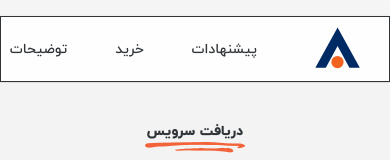
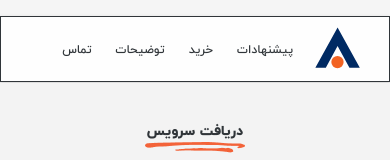
Before and after one commit to Alirezawmoradi/Namava-Task, a React (Vite) app: page / in a window 390 px wide. Shown: the top 160 px of the page. Built offline with nearby package versions, Linux system fonts and the light colour scheme.

Commit message:
top navigation responsive

```diff
--- a/src/components/header/top-navigation.jsx
+++ b/src/components/header/top-navigation.jsx
@@ -15,11 +15,11 @@ const menuItems = [
 ]
 export const TopNavigation = () => {
     return (
-        <ul className='flex gap-x-12 mr-12'>
+        <ul className='flex md:gap-x-12 md:mr-12 gap-x-6 mr-3'>
             {
                 menuItems.map((item) => {
                     return <li key={`navigation-${item.href}`}>
-                        <a href={item.href} className='text-sm hover:text-primary transition-colors duration-200 pb-2'>
+                        <a href={item.href} className='md:text-sm text-xs hover:text-primary transition-colors duration-200 pb-2'>
                             {item.title}
                         </a>
                     </li>
```
